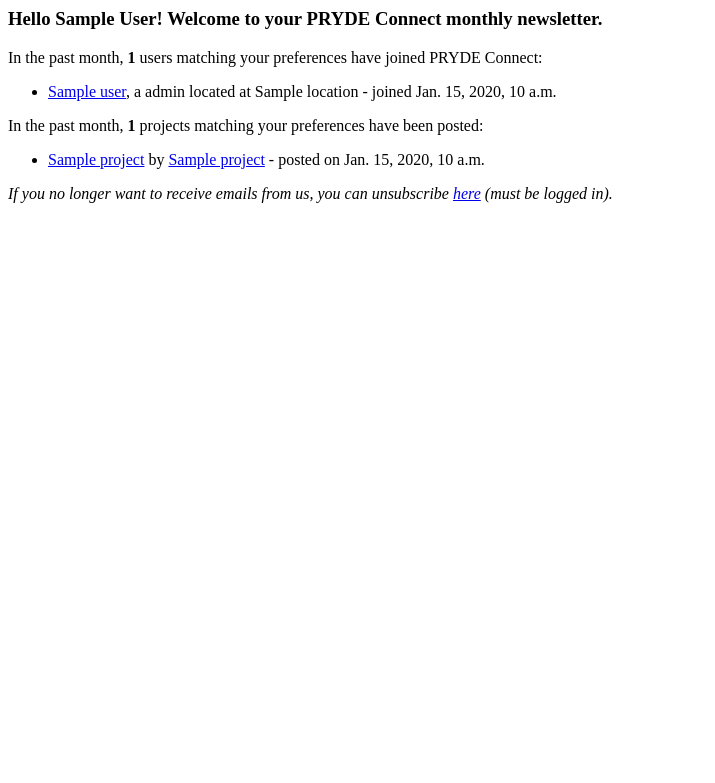
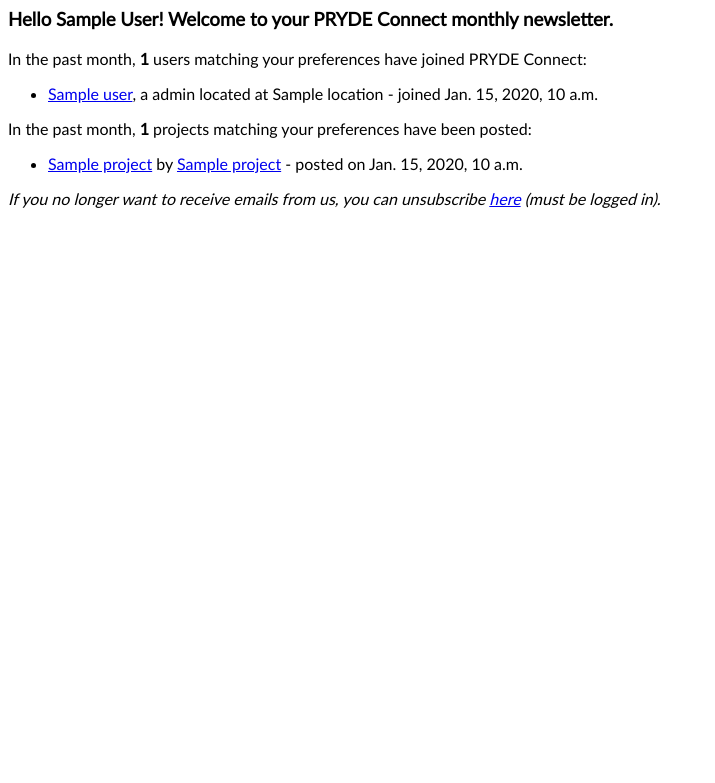
Before and after one commit to gnaww/pryde-connect, a Django app: template backend/pryde_backend/templates/newsletter.html in a window 1280 px wide. Shown: the top 783 px of the page, without its empty margins (0-715 px from the left). Run offline with Django 3.2, Linux system fonts and the light colour scheme; the template is opened without the code that fills it: most values are stand-ins (such as "Sample title", 1, 10 or a date in 2020); parts of the project's set-up code (start-up, migrations or seed data) failed here and were passed over.

Commit message:
testing adding css to emails

```diff
--- a/backend/pryde_backend/templates/newsletter.html
+++ b/backend/pryde_backend/templates/newsletter.html
@@ -1,3 +1,21 @@
+<html>
+    <head>
+        <style type="text/css">
+        @font-face {
+            font-family: 'Lato';
+            font-style: normal;
+            font-weight: 400;
+            font-display: swap;
+            src: local('Lato Regular'), local('Lato-Regular'), url(https://fonts.gstatic.com/s/lato/v16/S6uyw4BMUTPHjx4wXg.woff2) format('woff2');
+            unicode-range: U+0000-00FF, U+0131, U+0152-0153, U+02BB-02BC, U+02C6, U+02DA, U+02DC, U+2000-206F, U+2074, U+20AC, U+2122, U+2191, U+2193, U+2212, U+2215, U+FEFF, U+FFFD;
+        }
+
+        body {
+            font-family: "Lato", "Lucida Grande", "Lucida Sans Unicode", Tahoma, Sans-Serif;
+        }
+        </style>
+    </head>
+    <body>
     <h3>Hello {{ first_name }} {{ last_name }}! Welcome to your PRYDE Connect monthly newsletter.</h3>
 
     {% if content.users %}
@@ -27,3 +45,5 @@
     {% endif %}
 
     <p><i>If you no longer want to receive emails from us, you can unsubscribe <a href="http://localhost:3000/preferences">here</a> (must be logged in).</i></p>
+    </body>
+</html>
```
Lines whose indentation alone changed are shown as unchanged.
